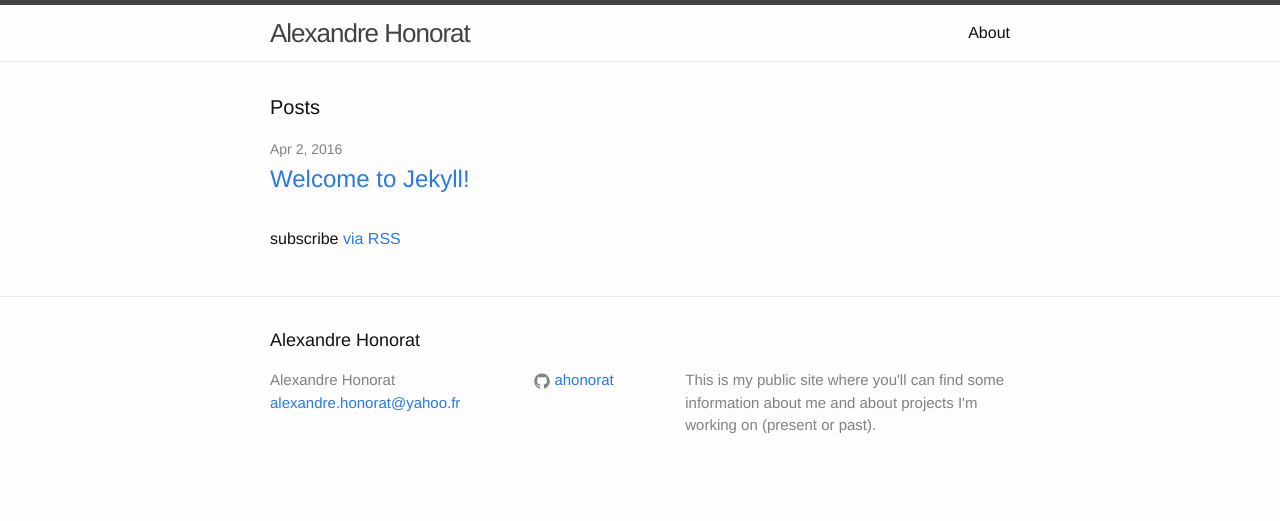
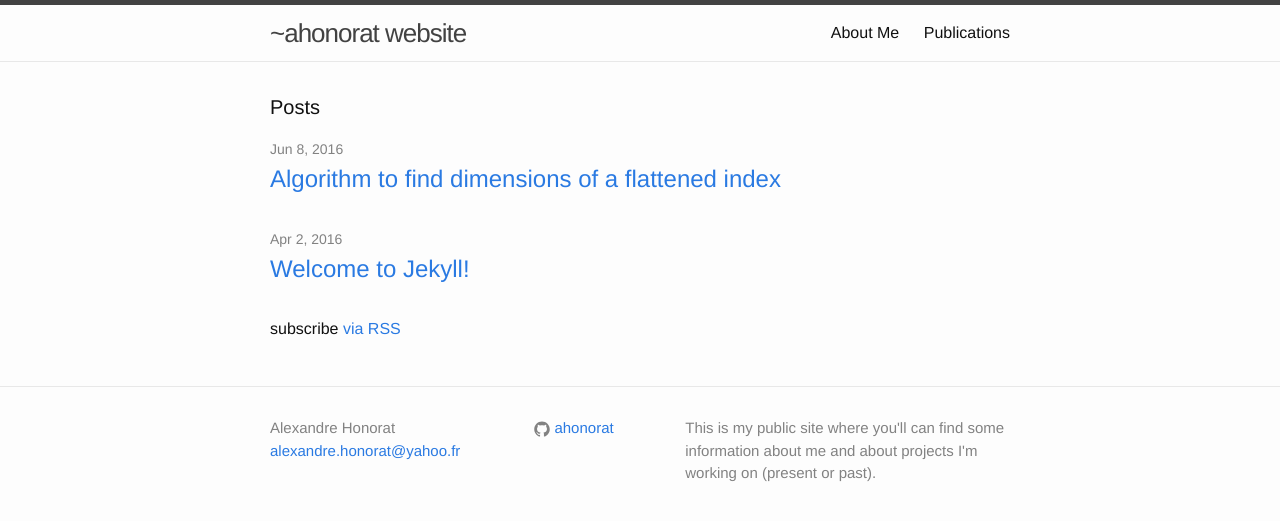
Before and after one commit to ahonorat/ahonorat.github.io, a Jekyll site: the page built from index.html, in a window 1280 px wide. Shown: the top 521 px of the page. Built offline with Jekyll 4.4.1, drawn with Linux system fonts in a browser that asks for light colours.

Commit message:
Adding first post, modifying standard layout

```diff
--- a/_config.yml
+++ b/_config.yml
@@ -6,7 +6,9 @@
 # 'jekyll serve'. If you change this file, please restart the server process.
 
 # Site settings
-title: Alexandre Honorat
+
+
+title: ~ahonorat website
 email: alexandre.honorat@yahoo.fr
 description: > # this means to ignore newlines until "baseurl:"
   This is my public site where you'll can find some information
@@ -17,3 +19,8 @@ github_username:  ahonorat
 
 # Build settings
 markdown: kramdown
+
+
+# My settings
+
+author: Alexandre Honorat
--- a/_includes/footer.html
+++ b/_includes/footer.html
@@ -2,12 +2,10 @@
 
   <div class="wrapper">
 
-    <h2 class="footer-heading">{{ site.title }}</h2>
-
     <div class="footer-col-wrapper">
       <div class="footer-col footer-col-1">
         <ul class="contact-list">
-          <li>{{ site.title }}</li>
+          <li>{{ site.author }}</li>
           <li><a href="mailto:{{ site.email }}">{{ site.email }}</a></li>
         </ul>
       </div>
--- a/about.md
+++ b/about.md
@@ -1,6 +1,6 @@
 ---
 layout: page
-title: About
+title: About Me
 permalink: /about/
 ---
 
```
Also changed, not shown: _posts/2016-06-08-FlatMultiDimAlg.md (added, +37 -0 lines), publi.md (added, +9 -0 lines), README.md (added).
